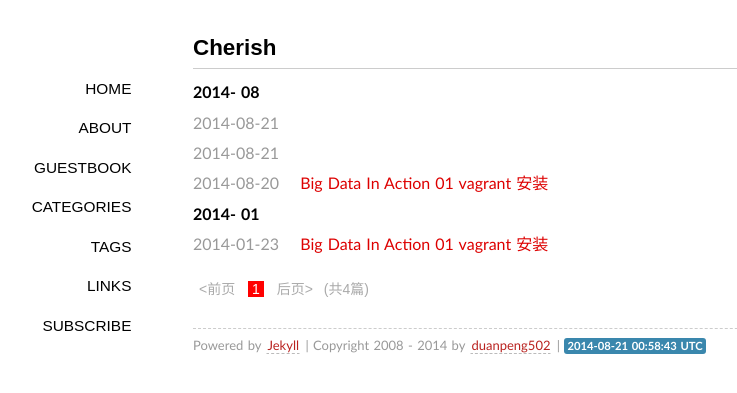
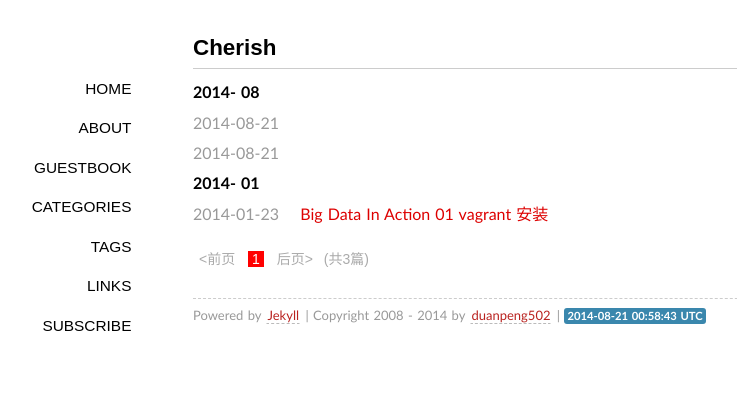
Before and after one commit to duanpeng502/duanpeng502.github.io, a Jekyll site: the page built from index.html, in a window 1280 px wide. Shown: the top 393 px of the page, without its empty margins (147-884 px from the left). Built offline with Jekyll 4.4.1, drawn with Linux system fonts in a browser that asks for light colours; some web fonts are replaced; Markdown is read by kramdown in place of the engine named in the settings; the list of posts is cut into pages by our own code.

Commit message:
no message

```diff
--- a/_posts/201408/2014-08-20-My-Blog.md
+++ /dev/null
@@ -1,8 +0,0 @@
----
-layout: post
-title: Big Data In Action 01 vagrant 安装
-description: 大数据实战系列01 vagarnt安装。
-categories:
-- Hadoop
-tags:
----
```
Also changed, not shown: _posts/201408/2014-08-20-SVN.md (+1 -1 lines).
